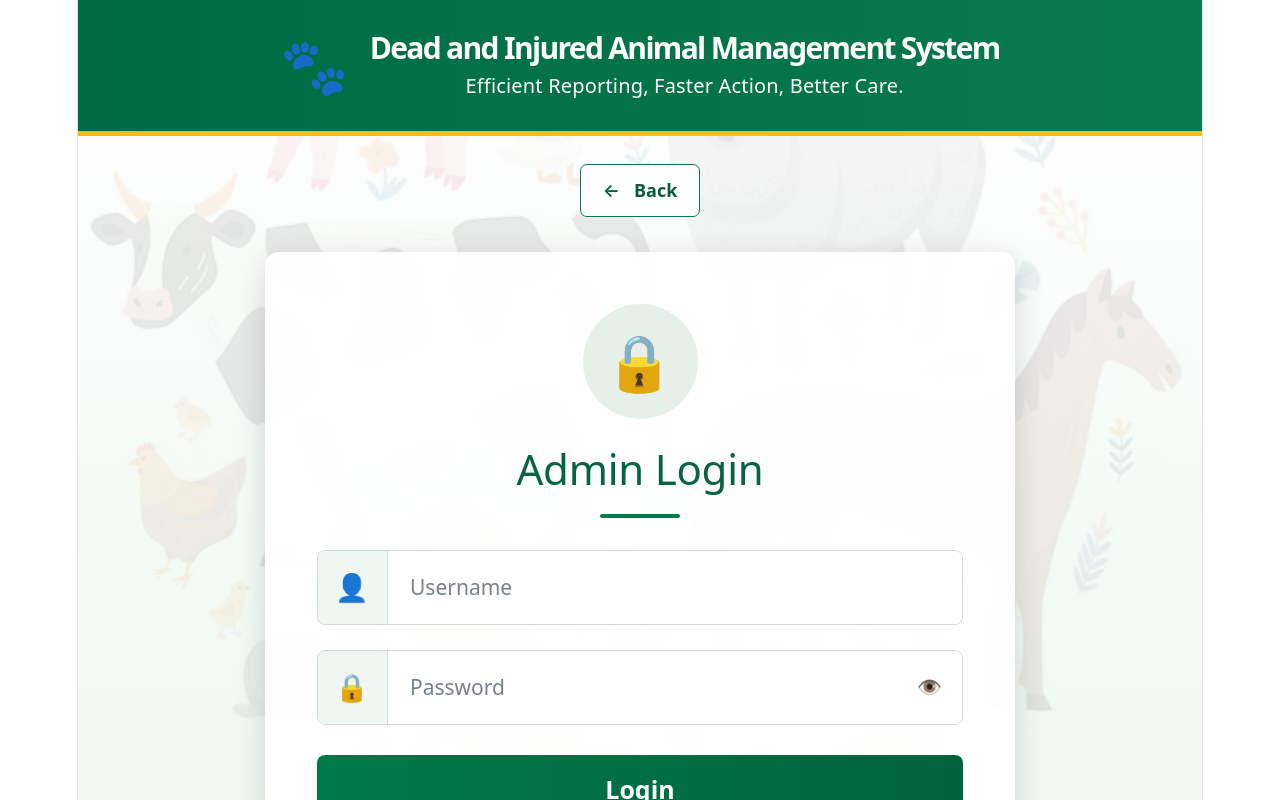
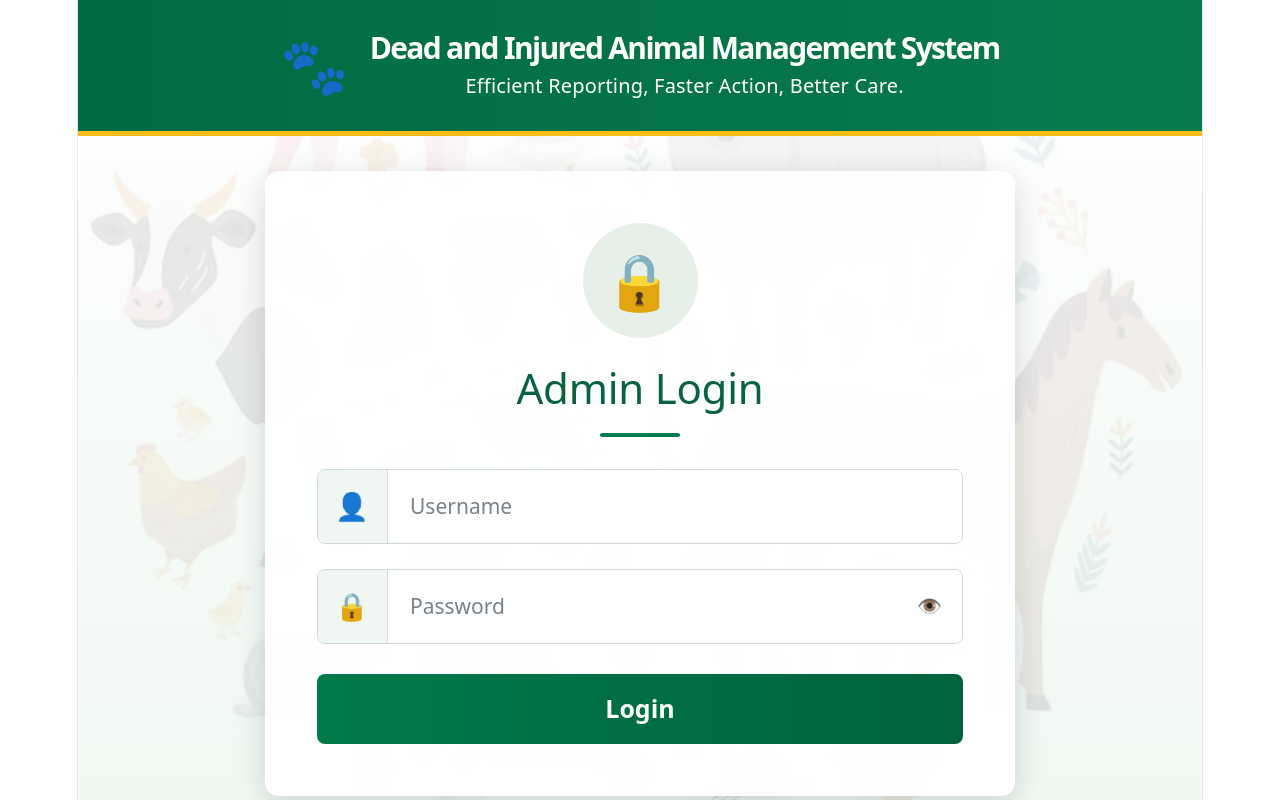
Before and after one commit to Krushnalal-Thakare/DAIMS, a React (Vite) app in the folder client/: page / in a window 1280 px wide. Both pictures are taken after a click on the button "Admin Login". Shown: the top 800 px of the page. Built offline with nearby package versions, Linux system fonts and the light colour scheme.

Commit message:
Add browser back navigation

```diff
--- a/client/src/AdminLogin.css
+++ b/client/src/AdminLogin.css
@@ -58,25 +58,9 @@
   padding: 28px 40px 0;
 }
 
-.back-button {
-  background: white;
-  border: 1.5px solid #087b4d;
-  color: #075b3f;
 
-  padding: 12px 22px;
 
-  border-radius: 7px;
 
-  font-size: 18px;
-  font-weight: 600;
-
-  cursor: pointer;
-}
-
-.back-button:hover {
-  background: #087b4d;
-  color: white;
-}
 
 /* MAIN */
 
@@ -327,9 +311,6 @@
     font-size: 14px;
   }
 
-  .login-back-area {
-    padding: 18px;
-  }
 
   .login-card {
     padding: 30px 20px;
--- a/client/src/AdminLogin.jsx
+++ b/client/src/AdminLogin.jsx
@@ -63,15 +63,7 @@ function AdminLogin({ setPage, onLogin }) {
         </div>
       </header>
 
-      {/* BACK BUTTON */}
-      <div className="login-back-area">
-        <button
-          className="back-button"
-         onClick={() => navigateTo("login")}
-        >
-          ← &nbsp; Back
-        </button>
-      </div>
+
 
       {/* LOGIN CARD */}
       <main className="login-main">
--- a/client/src/AdminRegister.jsx
+++ b/client/src/AdminRegister.jsx
@@ -145,22 +145,7 @@ function AdminRegister({ setPage }) {
           padding: "0 20px",
         }}
       >
-        <button
 
-          onClick={() => navigateTo("register")}
-          style={{
-            background: "white",
-            color: "#086b4f",
-            border: "1px solid #086b4f",
-            borderRadius: "7px",
-            padding: "10px 20px",
-            fontSize: "16px",
-            fontWeight: "600",
-            cursor: "pointer",
-          }}
-        >
-          ← &nbsp; Back
-        </button>
       </div>
 
       {/* MAIN */}
```
